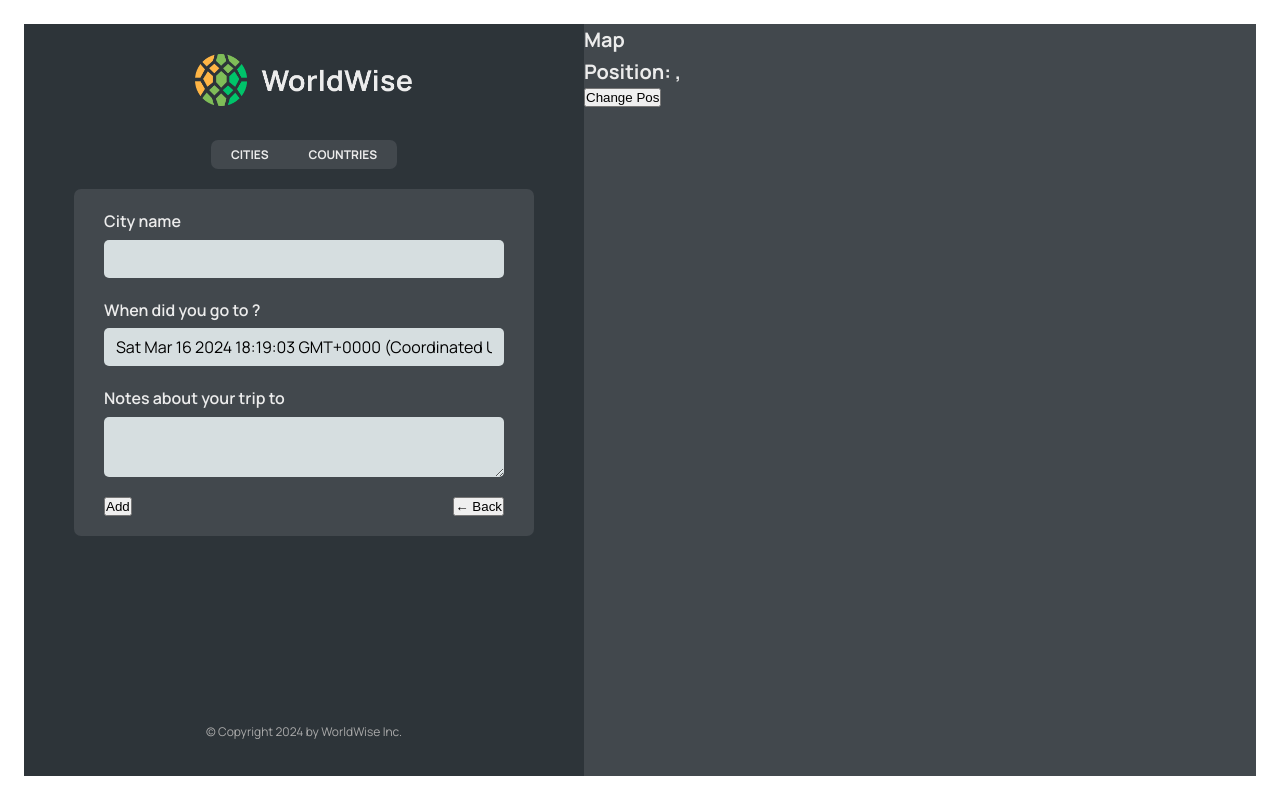
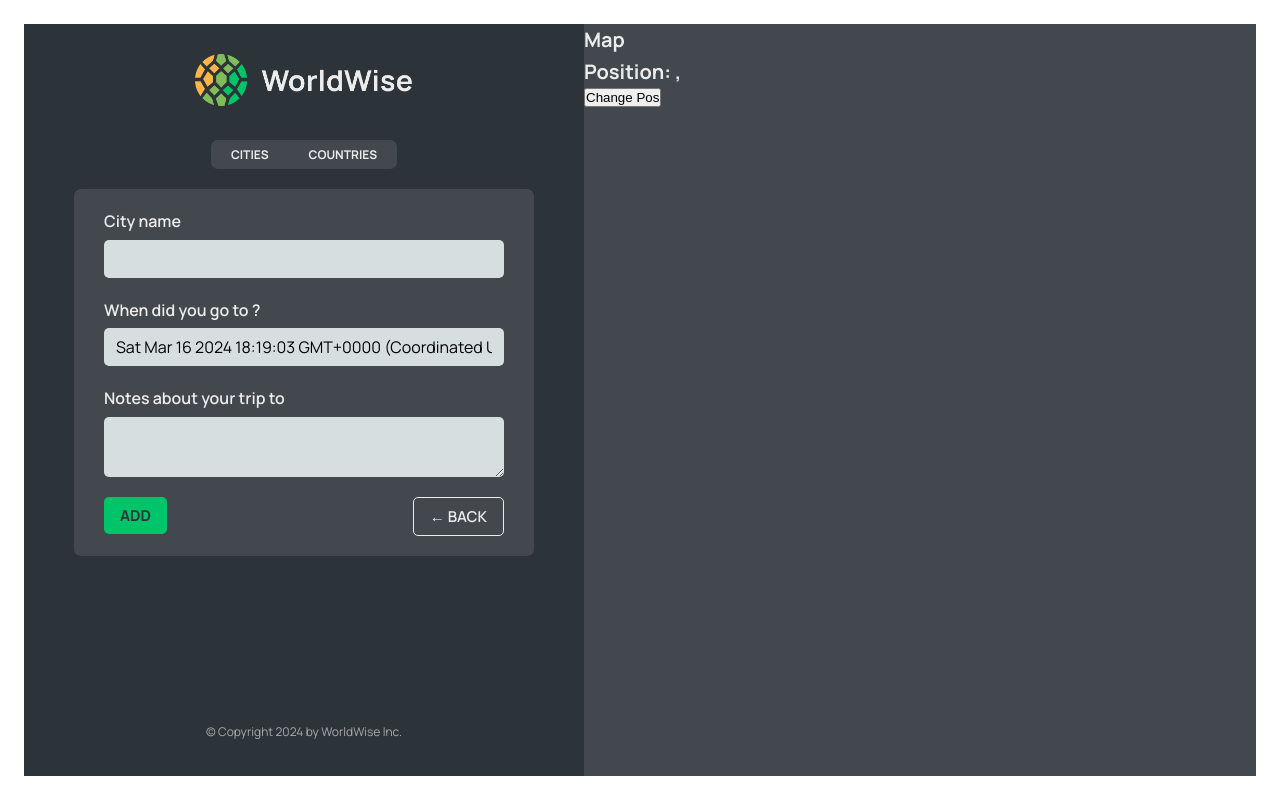
Before and after one commit to melihzgvnc/worldwise-react, a React (Vite) app: page /app/form in a window 1280 px wide. Built offline with nearby package versions, Linux system fonts and the light colour scheme; data requests are answered from the project's data file.

Commit message:
form and navigate funcs added

```diff
--- a/src/App.jsx
+++ b/src/App.jsx
@@ -1,4 +1,4 @@
-import { BrowserRouter, Route, Routes } from "react-router-dom";
+import { BrowserRouter, Navigate, Route, Routes } from "react-router-dom";
 import { useEffect, useState } from "react";
 
 import Homepage from "./pages/Homepage";
@@ -44,7 +44,7 @@
           <Route path="app" element={<AppLayout/>}>
             <Route
               index
-              element={<CityList cities={cities} isLoading={isLoading}/>}
+              element={<Navigate replace to="cities" />}
             />
             <Route
               path="cities"
--- /dev/null
+++ b/src/components/Button.jsx
@@ -0,0 +1,16 @@
+import styles from "./Button.module.css"
+
+function Button({children, onClick, type}) {
+    return (
+        <div>
+            <button
+                onClick={onClick}
+                className={`${styles.btn} ${styles[type]}`}
+            >
+                {children}
+            </button>
+        </div>
+    )
+}
+
+export default Button;
--- a/src/components/CountryList.jsx
+++ b/src/components/CountryList.jsx
@@ -21,7 +21,7 @@
     return (
         <ul className={styles.countryList}>
             {cities.map((country) => (
-                <CountryItem country={country} key={country.id} />
+                <CountryItem country={country} key={country.country} />
             ))}
         </ul>
     )
--- a/src/components/Form.jsx
+++ b/src/components/Form.jsx
@@ -3,6 +3,8 @@
 import { useState } from "react";
 
 import styles from "./Form.module.css";
+import Button from "./Button";
+import { useNavigate } from "react-router-dom";
 
 export function convertToEmoji(countryCode) {
   const codePoints = countryCode
@@ -13,6 +15,8 @@
 }
 
 function Form() {
+  const navigate = useNavigate();
+
   const [cityName, setCityName] = useState("");
   const [country, setCountry] = useState("");
   const [date, setDate] = useState(new Date());
@@ -49,8 +53,16 @@
       </div>
 
       <div className={styles.buttons}>
-        <button>Add</button>
-        <button>&larr; Back</button>
+        <Button type="primary">Add</Button>
+        <Button
+          type="back"
+          onClick={(e) => {
+            e.preventDefault();
+            navigate(-1);
+          }}
+        >
+          &larr; Back
+        </Button>
       </div>
     </form>
   );
--- a/src/components/Map.jsx
+++ b/src/components/Map.jsx
@@ -1,13 +1,15 @@
-import { useSearchParams } from "react-router-dom";
+import { useNavigate, useSearchParams } from "react-router-dom";
 import styles from "./Map.module.css";
 
 function Map() {
+    const navigate = useNavigate();
+
     const [searchParams, setSearchParams] = useSearchParams();
     const lat = searchParams.get("lat");
     const lng = searchParams.get("lng");
 
     return (
-        <div className={styles.mapContainer}>
+        <div className={styles.mapContainer} onClick={() => navigate("form")}>
             <h1>Map</h1>
             <h1>
                 Position: {lat}, {lng}
```
